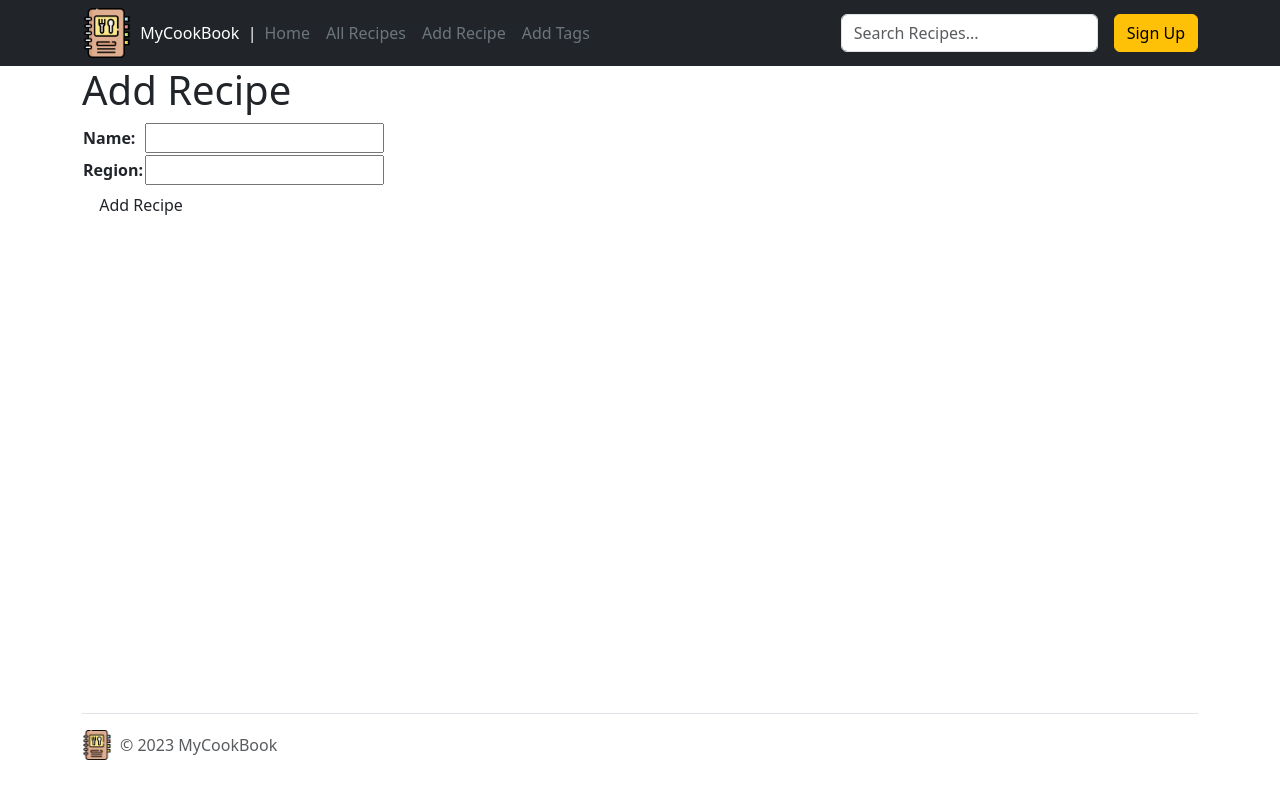
After one commit to Rrantisi/my-cook-book, a Django app: page /recipes/create/ in a window 1280 px wide. The commit adds this page. Run offline with Django 4.2, Linux system fonts and the light colour scheme.

Commit message:
wip: handles create/update/delete recipes

```diff
--- a/main_app/models.py
+++ b/main_app/models.py
@@ -1,4 +1,5 @@
 from django.db import models
+from django.urls import reverse
 from django.contrib.auth.models import User
 
 class Recipe(models.Model):
@@ -8,3 +9,6 @@ class Recipe(models.Model):
 
     def __str__(self):
         return self.name
+
+    def get_absolute_url(self):
+        return reverse('detail', kwargs={'recipe_id': self.id})
--- a/main_app/templates/base.html
+++ b/main_app/templates/base.html
@@ -9,6 +9,8 @@
     <link rel="stylesheet" type="text/css" href="{% static 'css/style.css' %}">
     <link href="https://cdn.jsdelivr.net/npm/bootstrap@5.3.0/dist/css/bootstrap.min.css" rel="stylesheet" integrity="sha384-9ndCyUaIbzAi2FUVXJi0CjmCapSmO7SnpJef0486qhLnuZ2cdeRhO02iuK6FUUVM" crossorigin="anonymous">
     <script src="https://cdn.jsdelivr.net/npm/bootstrap@5.3.0/dist/js/bootstrap.bundle.min.js" integrity="sha384-geWF76RCwLtnZ8qwWowPQNguL3RmwHVBC9FhGdlKrxdiJJigb/j/68SIy3Te4Bkz" crossorigin="anonymous"></script>
+    <script src="{% static 'js/recipe_data.js' %}"></script>
+    {% comment %} <script src="{% static 'js/recipe_details.js' %}"></script>   {% endcomment %}
     <title>My Cook Book</title>
 </head>
 <body>
@@ -21,22 +23,23 @@
                     &nbsp; MyCookBook &nbsp;|
                 </a>
                 <ul class="nav col-12 col-lg-auto me-lg-auto mb-2 justify-content-center mb-md-0">
-                    <li>
-                        <a href="/" class="nav-link px-2 text-secondary">Home</a>
-                    </li>
-                    <li>
-                        <a href="/" class="nav-link px-2 text-secondary">Add Recipe</a>
-                    </li>
-                    <li>
-                        <a href="/" class="nav-link px-2 text-secondary">Add Tags</a>
-                    </li>
+                    <li><a href="/" class="nav-link px-2 text-secondary">Home</a></li>
+                    <li><a href="{% url 'index' %}" class="nav-link px-2 text-secondary">All Recipes</a></li>
+                    <li><a href="{% url 'recipe_create' %}" class="nav-link px-2 text-secondary">Add Recipe</a></li>
+                    <li><a href="" class="nav-link px-2 text-secondary">Add Tags</a></li>
                 </ul>
-                <form class="col-12 col-lg-auto mb-3 mb-lg-0 me-lg-3">
-                    <input type="search" class="form-control form-control-dark" placeholder="Search..." aria-label="Search">
+                <form method="GET" id="search-form" class="col-12 col-lg-auto mb-3 mb-lg-0 me-lg-3">
+                    <input
+                    name="query"
+                    type="search"
+                    id="search-input"
+                    class="form-control form-control-dark"
+                    placeholder="Search Recipes..."
+                    aria-label="Search"
+                    >
                 </form>
                 <div class="text-end">
-                    <button type="button" class="btn btn-outline-light me-2">Login</button>
-                    <button type="button" class="btn btn-warning">Sign Up</button>
+                    <a href = "{% url 'signup' %}" type="button" class="btn btn-warning">Sign Up</a>
                 </div>
             </div>
         </div>
--- /dev/null
+++ b/main_app/templates/main_app/recipe_form.html
@@ -0,0 +1,19 @@
+{% extends 'base.html' %}
+
+{% block content %}
+
+{% if object %}
+    <h1>Edit Recipe</h1> <!-- here we would have an object value -->
+{% else %}
+    <h1>Add Recipe</h1> <!--here the value of the Object would be None-->
+{% endif %}
+
+<form action="" method="POST">
+    {% csrf_token %}
+    <table>
+        {{ form.as_table }}
+    </table>
+    <input class="btn blue" type="submit" value="{% if object %}Update Recipe {% else %} Add Recipe {% endif %}">
+</form>
+
+{% endblock %}
--- a/main_app/urls.py
+++ b/main_app/urls.py
@@ -3,5 +3,12 @@ from . import views
 
 urlpatterns = [
     path('', views.home, name='home'),
+    path('recipes/', views.recipes_index, name='index'),
+    path('recipes/<int:recipe_id>', views.recipes_detail, name='detail'),
+    path('recipes/<int:pk>/update/', views.RecipeUpdate.as_view(), name='recipe_update'),
+    path('recipes/<int:pk>/delete/', views.RecipeDelete.as_view(), name='recipe_delete'),
+    path('recipes/create/', views.RecipeCreate.as_view(), name='recipe_create'),
     path('accounts/signup/', views.signup, name='signup'),
+    path('api/recipes/', views.get_recipe_data, name='get_recipe_data'),
+    # path('get_recipe_data/', views.get_recipe_data, name='get_recipe_data'),
 ]
--- a/main_app/views.py
+++ b/main_app/views.py
@@ -1,7 +1,10 @@
+from django.views.generic.edit import CreateView, UpdateView, DeleteView
 from django.shortcuts import render, redirect
 from django.contrib.auth.forms import UserCreationForm
 from django.contrib.auth import login
-
+from django.http import JsonResponse
+from .models import Recipe
+import requests
 
 def home(request):
   return render(request, 'home.html')
@@ -23,3 +26,52 @@ def signup(request):
     {'form': form,
     'error': error_message}
     )
+
+def get_recipe_data(request):
+    query = request.GET.get('query')
+    url = f'https://www.themealdb.com/api/json/v1/1/search.php?s={query}&limit=5'
+    response = requests.get(url)
+    data = response.json()
+    result = data.get('meals')
+    print(result)
+    def is_attribute_present(attribute_value):
+        # Query the model to check if any objects have the same attribute value
+        matching_objects = Recipe.objects.filter(name=attribute_value)
+        # If there are any matching objects, attribute_value is already present
+        if matching_objects.exists():
+            return True
+        else:
+            return False
+
+    for r in result:
+        if (is_attribute_present(r.get('strMeal'))) != True :
+            new_recipe = Recipe(
+                name = r.get('strMeal'),
+                region = r.get('strArea'),
+                user = request.user
+            )
+            new_recipe.save()
+    return JsonResponse({'result': result})
+
+def recipes_index(request):
+    recipes = Recipe.objects.filter(user = request.user)
+    return render(request, 'recipes/index.html', {'recipes': recipes})
+
+def recipes_detail(request, recipe_id):
+    recipe = Recipe.objects.get(id=recipe_id)
+    return render(request, 'recipes/detail.html', {'recipe': recipe})
+
+class RecipeCreate(CreateView):
+    model = Recipe
+    fields = ['name', 'region']
+    def form_valid(self, form):
+        form.instance.user = self.request.user
+        return super().form_valid(form)
+
+class RecipeUpdate(UpdateView):
+    model = Recipe
+    fields = ['name', 'region']
+
+class RecipeDelete(DeleteView):
+    model = Recipe
+    success_url = '/recipes/'
```
Also changed, not shown: main_app/templates/main_app/recipe_confirm_delete.html (added, +13 -0 lines), main_app/templates/recipes/detail.html (added, +12 -0 lines), main_app/templates/recipes/index.html (added, +11 -0 lines).
